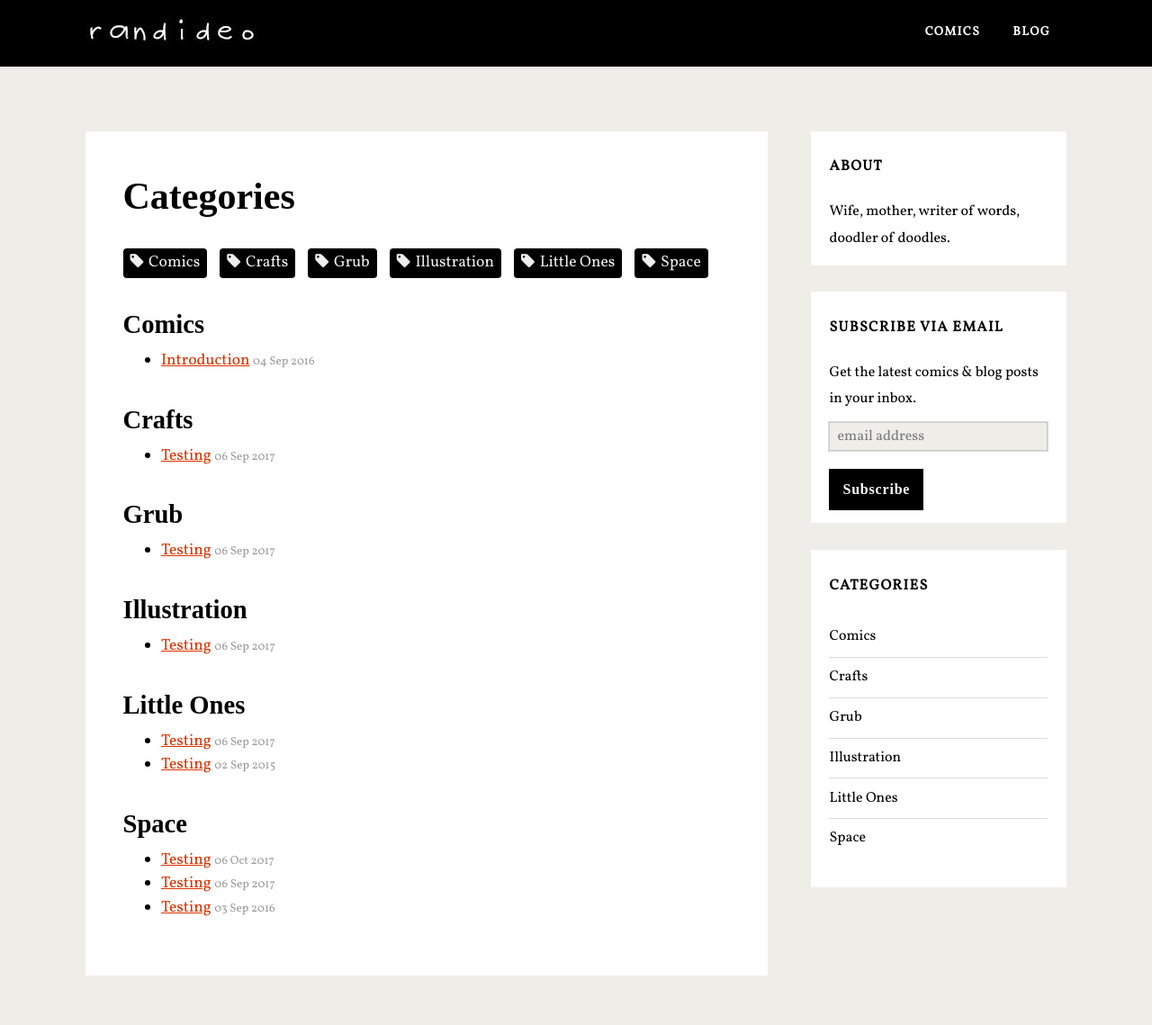
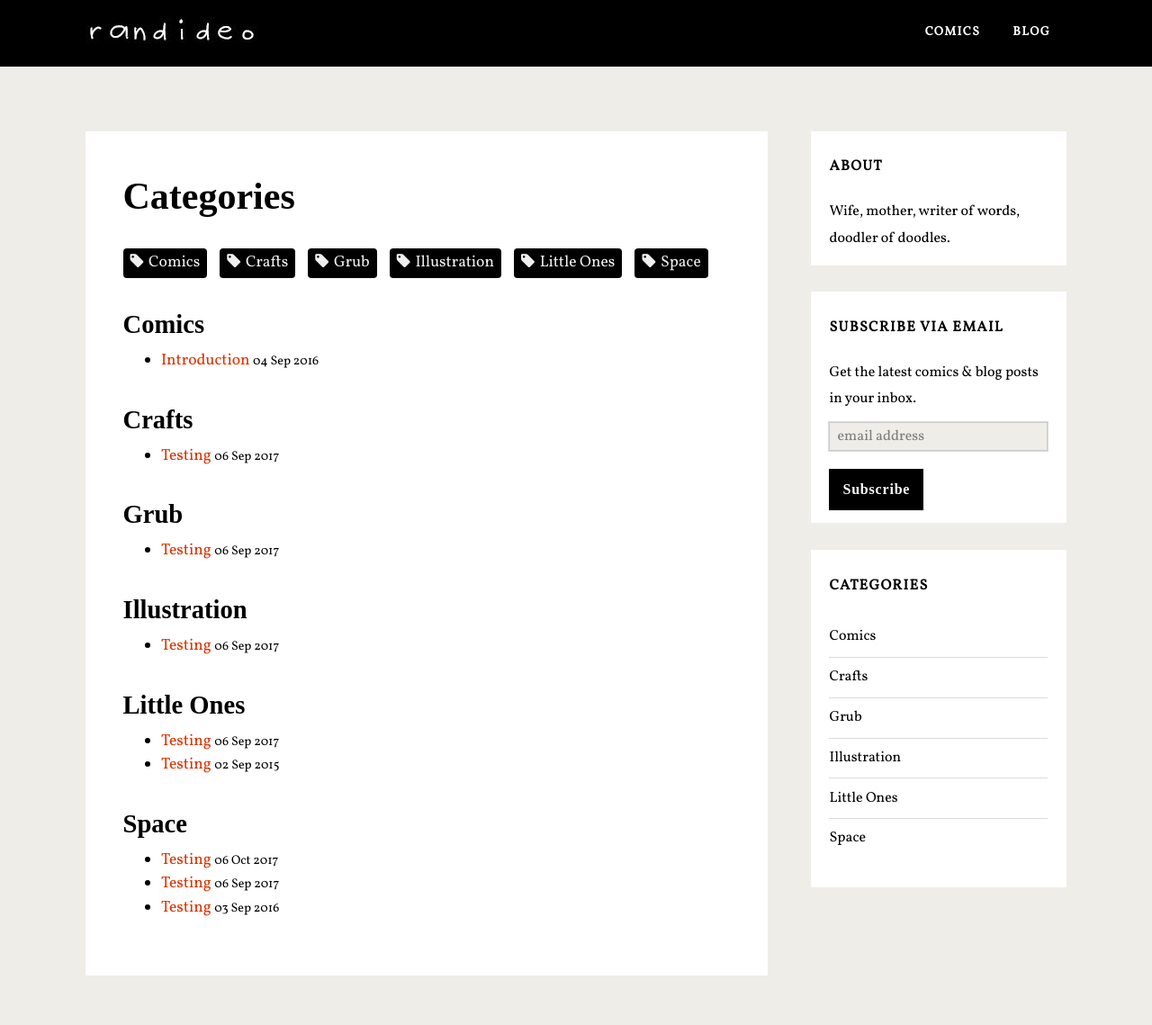
Before and after one commit to randideo/randideo.github.io, a Jekyll site: the page built from tags.html, in a window 1280 px wide. Shown: the whole page at 90% size. Built offline with Jekyll 4.4.1, drawn with Linux system fonts in a browser that asks for light colours; nearby versions of some CDN libraries; some web fonts are replaced; comment, search, counter and statistics services are not loaded.

Commit message:
Update tags.html

```diff
--- a/tags.html
+++ b/tags.html
@@ -54,9 +54,13 @@ Here we generate all the tags.
 
 }
 .codinfox-category-list li small {
-    font-size: 75%;
-    color: #999;
+    font-size: 80%;
+    color: #000;
   text-decoration: none;
+}
+
+  .codinfox-category-list li a {
+    text-decoration: none;
 }
 .codinfox-category-list li a:hover {
     color: #dd3300;
```
